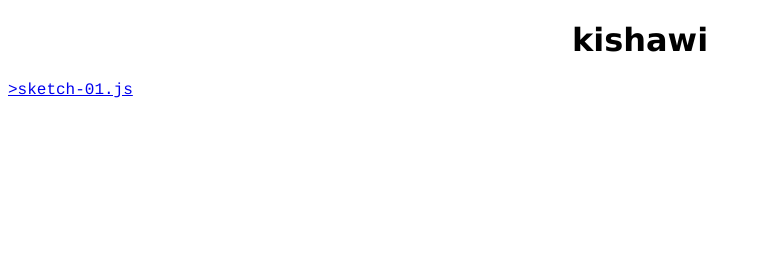
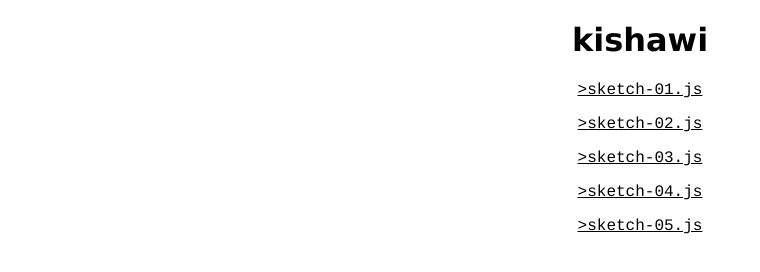
Before and after one commit to lkishawi3/lkishawi3.github.io, a plain HTML site: page index.html in a window 1280 px wide. Shown: the whole page, without its empty margins (0-760 px from the left). Drawn offline with Linux system fonts and the light colour scheme.

Commit message:
web ver 0.9

```diff
--- a/index.html
+++ b/index.html
@@ -7,9 +7,10 @@
 	</head>
 
 		<h1 id ="centre">kishawi</h1>
-		<a href="sketches/sketch-01.html" ><p text-align: center;>>sketch-01.js</p></a>
-		<br>
-
-
+		<a href="sketches/sketch-01.html" ><p style="text-align:center">>sketch-01.js</p></a>
+		<a href="sketches/sketch-01.html" ><p style="text-align:center">>sketch-02.js</p></a>
+		<a href="sketches/sketch-01.html" ><p style="text-align:center">>sketch-03.js</p></a>
+		<a href="sketches/sketch-01.html" ><p style="text-align:center">>sketch-04.js</p></a>
+		<a href="sketches/sketch-01.html" ><p style="text-align:center">>sketch-05.js</p></a>
 	</body>
 </html>
--- a/style.css
+++ b/style.css
@@ -3,12 +3,14 @@ h1 {
     font-family: verdana;
     font-size: 200%;
   }
-  a {
+
+a {
     font-family: courier;
     font-size: 100%;
+    color: black;
   }
 
-  #centre {
+#centre {
 
     text-align: center;
 
```
Also changed, not shown: sketches/sketch-01.html (+2 -3 lines).
